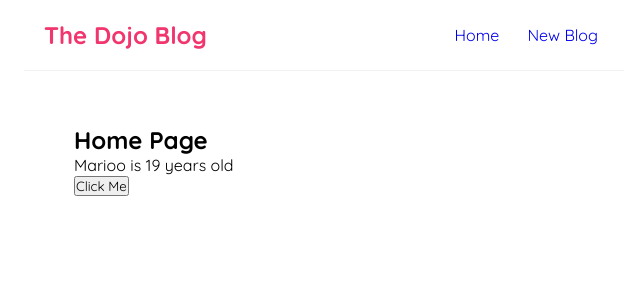
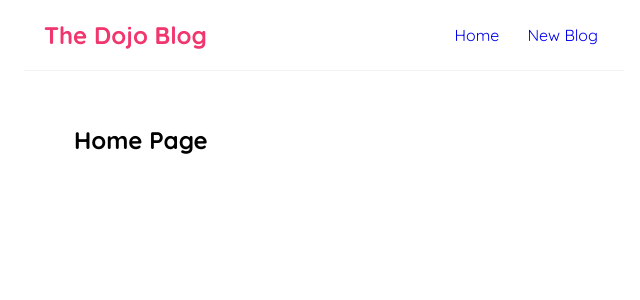
Before and after one commit to Popeaura/dojo-tutee, a React (Vite) app: page / in a window 1280 px wide. Shown: the top 300 px of the page, without its empty margins (316-956 px from the left). Built offline with nearby package versions, Linux system fonts and the light colour scheme.

Commit message:
My modified projects folder

```diff
--- a/src/home.jsx
+++ b/src/home.jsx
@@ -2,22 +2,9 @@ import { useState } from "react";
 
 
 const Home = () => {
-
- const [name, setName]  =  useState('Marioo');
-
- const [age, setAge] = useState(19);
-
- const handleClick = () => {
-    setName('Luigi ');
-    setAge (21);
-}
-
-
     return (
         <div className="home">
             <h2>Home Page</h2>
-            <p>{name} is {age} years  old</p>
-            <button onClick={handleClick}>Click Me</button><br /><br />
         </div>
      );
 }
```
